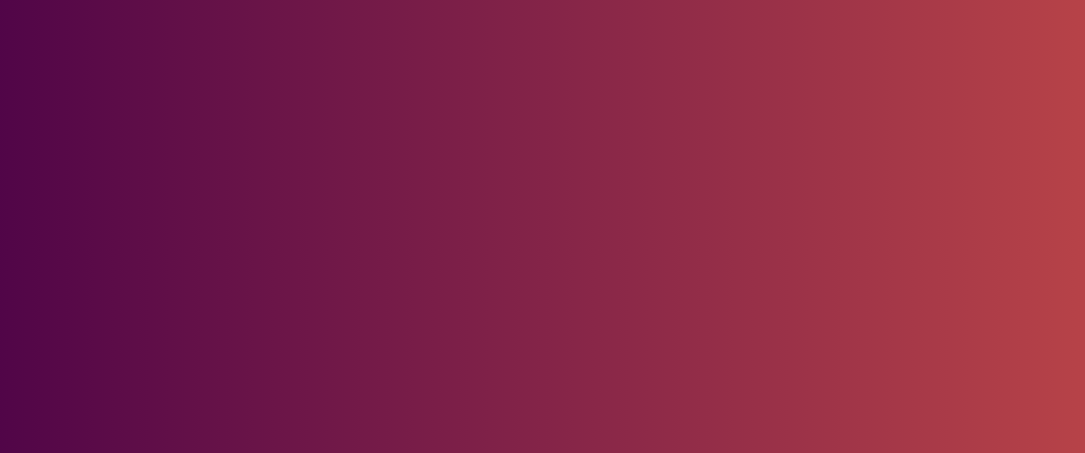
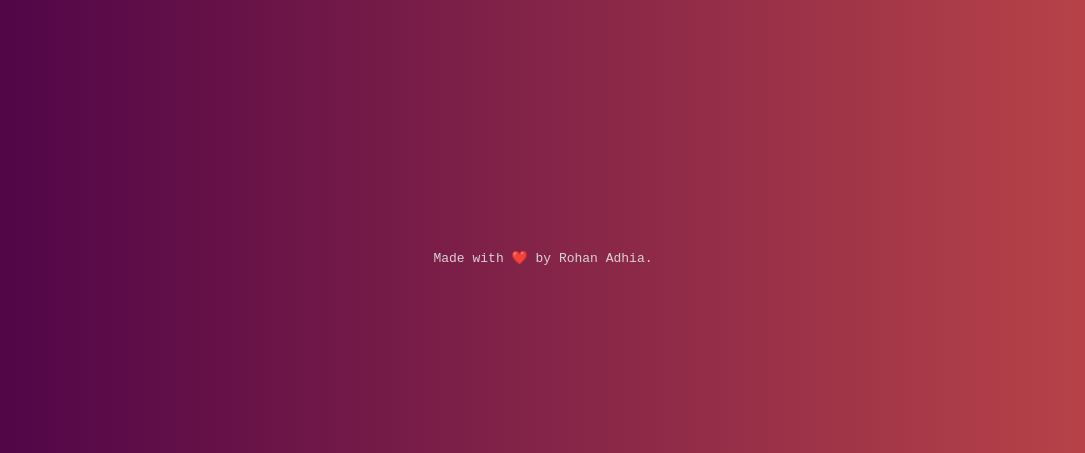
Before and after one commit to RohanAdhia/kt, a plain HTML site: page index.html in a window 1280 px wide. Shown: the part 347-800 px from the top of the page, without its empty margins (97-1182 px from the left). Drawn offline with Linux system fonts and the light colour scheme.

Commit message:
Update index.html
Added the signature footer text

```diff
--- a/index.html
+++ b/index.html
@@ -19,5 +19,5 @@
     <script src="index.js"></script>
 
 </body>
-
+<footer class="fotter-txt">Made with ❤️ by Rohan Adhia.</footer>
 </html>
```
